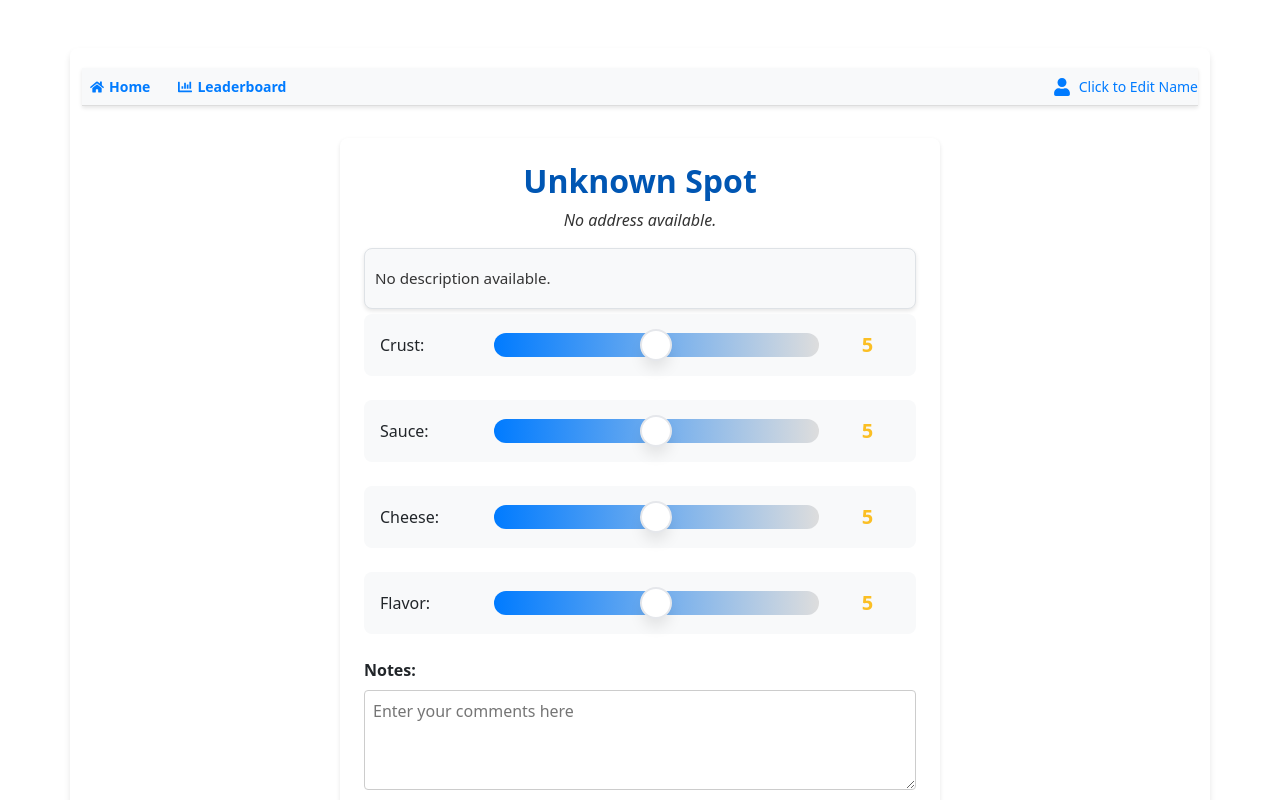
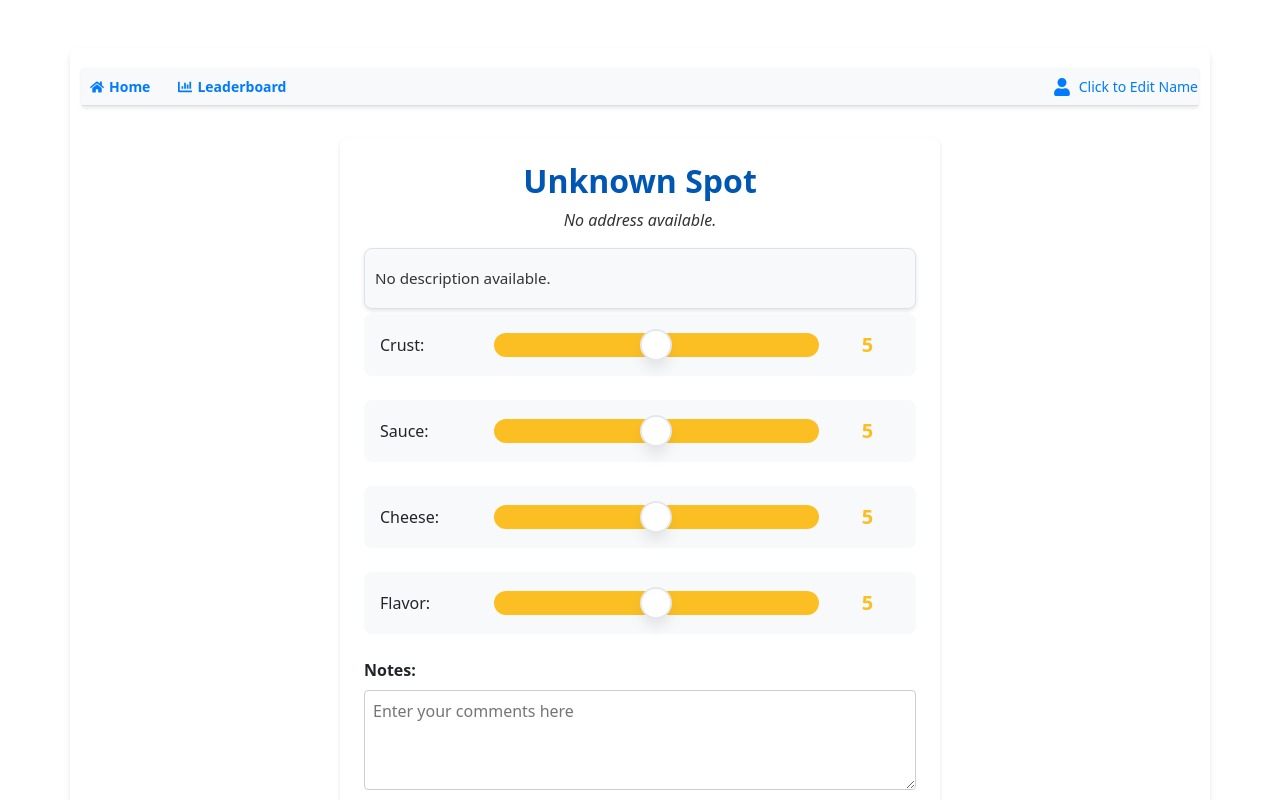
Before and after one commit to joeconlin/pizza-ranking-frontend, a React (Create React App) app: page /ranking-form in a window 1280 px wide. Shown: the top 800 px of the page. Built offline with nearby package versions, Linux system fonts and the light colour scheme; no server answers.

Commit message:
slider color fix

```diff
--- a/src/styles/styles.css
+++ b/src/styles/styles.css
@@ -215,20 +215,6 @@ p {
   font-size: 16px;
 }
 
-input[type="range"] {
-  flex: 2;
-  appearance: none;
-  height: 6px;
-  background: #ddd;
-  border-radius: 3px;
-  outline: none;
-  transition: background 0.3s;
-}
-
-input[type="range"]:hover {
-  background: #ccc;
-}
-
 .slider-value {
   flex: 0.5;
   text-align: right;
@@ -306,32 +292,6 @@ textarea {
   font-size: 16px;
 }
 
-input[type="range"] {
-  flex: 3;
-  appearance: none;
-  height: 6px;
-  background: linear-gradient(to right, #007bff, #ddd);
-  border-radius: 4px;
-  outline: none;
-  cursor: pointer;
-}
-
-input[type="range"]::-webkit-slider-thumb {
-  appearance: none;
-  width: 16px;
-  height: 16px;
-  background: #007bff;
-  border-radius: 50%;
-  cursor: pointer;
-}
-
-input[type="range"]::-moz-range-thumb {
-  width: 16px;
-  height: 16px;
-  background: #007bff;
-  border-radius: 50%;
-  cursor: pointer;
-}
 
 .slider-value {
   flex: 0.5;
@@ -1031,18 +991,34 @@ progress::-moz-progress-bar {
   font-style: italic;
 }
 
-/* Update/add these styles in your styles.css */
+
+.rating-slider-container {
+  padding: 1rem;
+  background-color: #f8f9fa;
+  border-radius: 0.5rem;
+  margin-bottom: 1.5rem;
+}
+
+.rating-slider-container span {
+  font-size: 1.25rem;
+  font-weight: bold;
+  transition: color 0.3s ease;
+}
+
+/* Replace all input[type="range"] styles with these */
 input[type="range"] {
-  height: 24px; /* Thicker bar */
+  height: 24px;
   appearance: none;
+  -webkit-appearance: none; /* Important for Safari */
   width: 100%;
-  border-radius: 9999px; /* Full round edges */
+  border-radius: 9999px;
   cursor: pointer;
   transition: background-color 0.3s ease;
 }
 
 input[type="range"]::-webkit-slider-thumb {
   appearance: none;
+  -webkit-appearance: none;
   width: 32px;
   height: 32px;
   background: white;
@@ -1061,16 +1037,3 @@ input[type="range"]::-moz-range-thumb {
   cursor: pointer;
   box-shadow: 0 10px 15px -3px rgba(0, 0, 0, 0.1);
 }
-
-.rating-slider-container {
-  padding: 1rem;
-  background-color: #f8f9fa;
-  border-radius: 0.5rem;
-  margin-bottom: 1.5rem;
-}
-
-.rating-slider-container span {
-  font-size: 1.25rem;
-  font-weight: bold;
-  transition: color 0.3s ease;
-}
```
